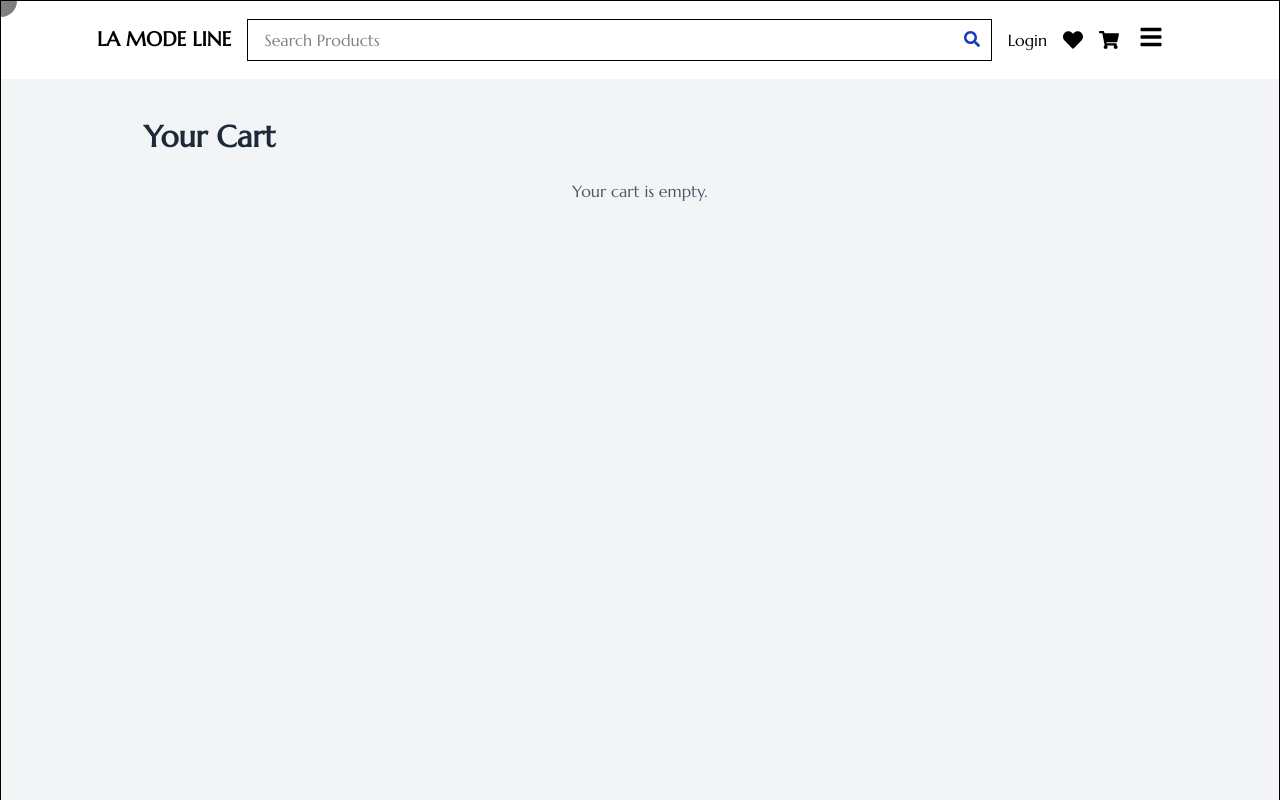
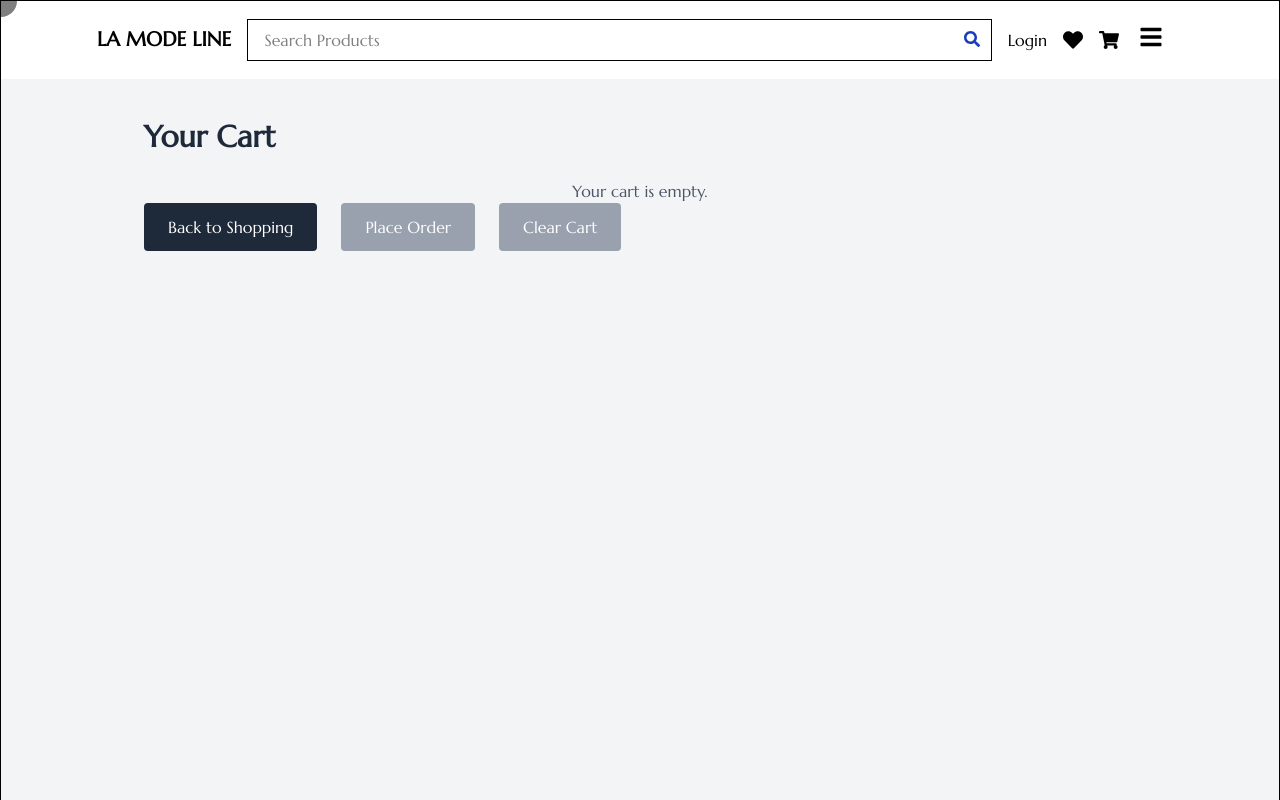
Before and after one commit to dhawal-haptiq/Associate-Training, a React (Vite) app in the folder ReactAssignment/ReactAssignment1/: page /cart in a window 1280 px wide. Shown: the top 800 px of the page. Built offline with nearby package versions, Linux system fonts and the light colour scheme.

Commit message:
change alert to toast

```diff
--- a/ReactAssignment/ReactAssignment1/src/App.jsx
+++ b/ReactAssignment/ReactAssignment1/src/App.jsx
@@ -1,8 +1,10 @@
+import React, { useState, useEffect } from 'react';
 import './App.css';
-import React, { useState, useEffect } from 'react';
 import Cursor from './components/Header/cursor/Cursor';
 import Loader from './components/Loader/Loader';
 import Routers from './router/Routers';
+import { ToastContainer } from 'react-toastify';
+import 'react-toastify/dist/ReactToastify.css';
 
 function App() {
   const [loading, setLoading] = useState(true);
@@ -21,9 +23,22 @@ function App() {
         <Loader />
       ) : (
         <>
-        <Cursor />
-        <Routers/>
+          <Cursor />
+          <Routers />
 
+          {/* ✅ ToastContainer must be added here */}
+          <ToastContainer
+            position="top-right"
+            autoClose={3000}
+            hideProgressBar={false}
+            newestOnTop={false}
+            closeOnClick
+            rtl={false}
+            pauseOnFocusLoss
+            draggable
+            pauseOnHover
+            theme="light"
+          />
         </>
       )}
     </div>
--- a/ReactAssignment/ReactAssignment1/src/pages/Cart.jsx
+++ b/ReactAssignment/ReactAssignment1/src/pages/Cart.jsx
@@ -2,6 +2,7 @@ import React from 'react';
 import { useDispatch, useSelector } from 'react-redux';
 import { useNavigate } from 'react-router-dom';
 import { removeFromCart, updateTempQuantity, clearCart } from '../features/Card.Slice';
+import { toast, ToastContainer } from 'react-toastify';
 
 const formatCurrency = (amount) => {
   return `$${amount.toFixed(2)}`;
@@ -14,45 +15,47 @@ const Cart = () => {
 
   const handleRemoveItem = (id) => {
     dispatch(removeFromCart(id));
+    toast.info('Item removed from cart');
   };
 
   const handleUpdateQuantity = (id, quantity) => {
-    if (quantity < 1) return; // Prevent quantity less than 1
+    if (quantity < 1) return;
     dispatch(updateTempQuantity({ id, quantity }));
+    toast.success('Quantity updated');
   };
 
   const handleCartClear = () => {
     if (cartItems.length === 0) {
-      alert("Cart is already empty.");
+      toast.info("Cart is already empty.");
       return;
     }
     dispatch(clearCart());
-    alert('Cart has been cleared');
+    toast.success('Cart has been cleared');
   };
 
   const handlePlaceOrder = () => {
     if (cartItems.length === 0) {
-      alert('Your cart is empty. Please add items before placing an order.');
+      toast.error('Your cart is empty. Please add items before placing an order.');
       return;
     }
-    alert('Order placed successfully!');
     dispatch(clearCart());
+    toast.success('Order placed successfully!');
     navigate('/');
   };
 
   return (
     <div className="min-h-screen bg-gray-100">
+      <ToastContainer position="top-right" autoClose={2000} hideProgressBar />
       <div className="max-w-5xl mx-auto px-4 py-10">
         <h2 className="text-3xl font-bold mb-6 text-gray-800">Your Cart</h2>
 
-        {/* Cart Items */}
         {cartItems.length === 0 ? (
           <div className="text-center text-gray-600">Your cart is empty.</div>
         ) : (
           cartItems.map((item) => (
             <div
+              key={item.id}
               className="bg-white shadow-md rounded-lg p-6 flex gap-6 items-center mb-6"
-              key={item.id}
             >
               <img
                 src={item.image}
@@ -87,16 +90,16 @@ const Cart = () => {
           ))
         )}
 
-        {/* Cart Summary */}
+        {/* Show total only if there are items */}
         {cartItems.length > 0 && (
-          <>
           <div className="bg-white shadow-sm rounded-lg p-4 mb-6 flex justify-between items-center">
             <div className="text-xl font-semibold text-gray-700">
               <p>Total: {formatCurrency(totalPrice)}</p>
             </div>
           </div>
+        )}
 
-            {/* Cart Buttons */}
+        {/* Always show buttons */}
         <div className="cartButtons flex gap-6 items-center">
           <button
             onClick={() => navigate('/')}
@@ -117,13 +120,16 @@ const Cart = () => {
           </button>
           <button
             onClick={handleCartClear}
-                className="px-6 py-3 bg-red-600 text-white rounded hover:bg-red-700"
+            className={`px-6 py-3 rounded text-white ${
+              cartItems.length === 0
+                ? 'bg-gray-400 cursor-not-allowed'
+                : 'bg-red-600 hover:bg-red-700'
+            }`}
+            disabled={cartItems.length === 0}
           >
             Clear Cart
           </button>
         </div>
-          </>
-        )}
       </div>
     </div>
   );
--- a/ReactAssignment/ReactAssignment1/src/pages/ProductDetails.jsx
+++ b/ReactAssignment/ReactAssignment1/src/pages/ProductDetails.jsx
@@ -3,6 +3,7 @@ import { useDispatch, useSelector } from 'react-redux';
 import { useLocation, useNavigate } from 'react-router-dom';
 import { addToCart } from '../features/Card.Slice';
 import { addToWishlist } from '../features/Wishlist.Slice';
+import { toast } from 'react-toastify';
 
 const ProductDetails = () => {
   const location = useLocation();
@@ -17,7 +18,7 @@ const ProductDetails = () => {
 
   const handleAddToCart = () => {
     if (!user) {
-      alert('Please login to add items to the cart.');
+      toast.error('Please login to add items to the cart.');
       return navigate('/login');
     }
 
@@ -28,12 +29,12 @@ const ProductDetails = () => {
     };
 
     dispatch(addToCart(normalizedProduct));
-    alert(`${product.title} has been added to your cart.`);
+    toast.success(`${product.title} has been added to your cart.`);
   };
 
   const handleAddToWishlist = () => {
     if (!user) {
-      alert('Please login to add items to the wishlist.');
+      toast.error('Please login to add items to the wishlist.');
       return navigate('/login');
     }
 
@@ -43,7 +44,7 @@ const ProductDetails = () => {
     };
 
     dispatch(addToWishlist(normalizedProduct));
-    alert(`${product.title} has been added to your wishlist.`);
+    toast.success(`${product.title} has been added to your wishlist.`);
   };
 
   return (
@@ -71,7 +72,6 @@ const ProductDetails = () => {
         </div>
       </div>
     </div>
-
   );
 };
 
--- a/ReactAssignment/ReactAssignment1/src/pages/Wishlist.jsx
+++ b/ReactAssignment/ReactAssignment1/src/pages/Wishlist.jsx
@@ -16,6 +16,10 @@ const Wishlist = () => {
   };
 
   const handleClearWishlist = () => {
+    if (wishlistItems.length === 0) {
+      toast.info("Wishlist is already empty.");
+      return;
+    }
     dispatch(clearWishlist());
     toast.success('Wishlist cleared!');
   };
@@ -62,11 +66,16 @@ const Wishlist = () => {
           ))
         )}
 
-        {wishlistItems.length > 0 && (
+        {/* Always show buttons */}
         <div className="flex gap-6 justify-center mt-6">
           <button
             onClick={handleClearWishlist}
-              className="px-6 py-3 bg-gray-800 text-white rounded hover:bg-gray-900"
+            className={`px-6 py-3 rounded text-white ${
+              wishlistItems.length === 0
+                ? 'bg-gray-400 cursor-not-allowed'
+                : 'bg-gray-800 hover:bg-gray-900'
+            }`}
+            disabled={wishlistItems.length === 0}
           >
             Clear Wishlist
           </button>
@@ -77,7 +86,6 @@ const Wishlist = () => {
             Continue Shopping
           </button>
         </div>
-        )}
       </div>
     </div>
   );
```
Lines whose indentation alone changed are shown as unchanged.
